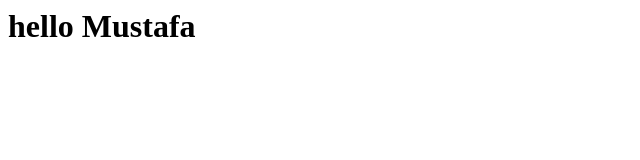
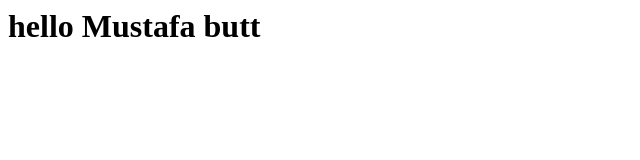
Before and after one commit to mustafabutt/serverless-mushi, a plain HTML site: page index.html in a window 1280 px wide. Shown: the whole page, without its empty margins (0-640 px from the left). Drawn offline with Linux system fonts and the light colour scheme.

Commit message:
10 change

```diff
--- a/index.html
+++ b/index.html
@@ -1 +1 @@
-<h1>hello Mustafa</h1>
+<h1>hello Mustafa butt</h1>
```
